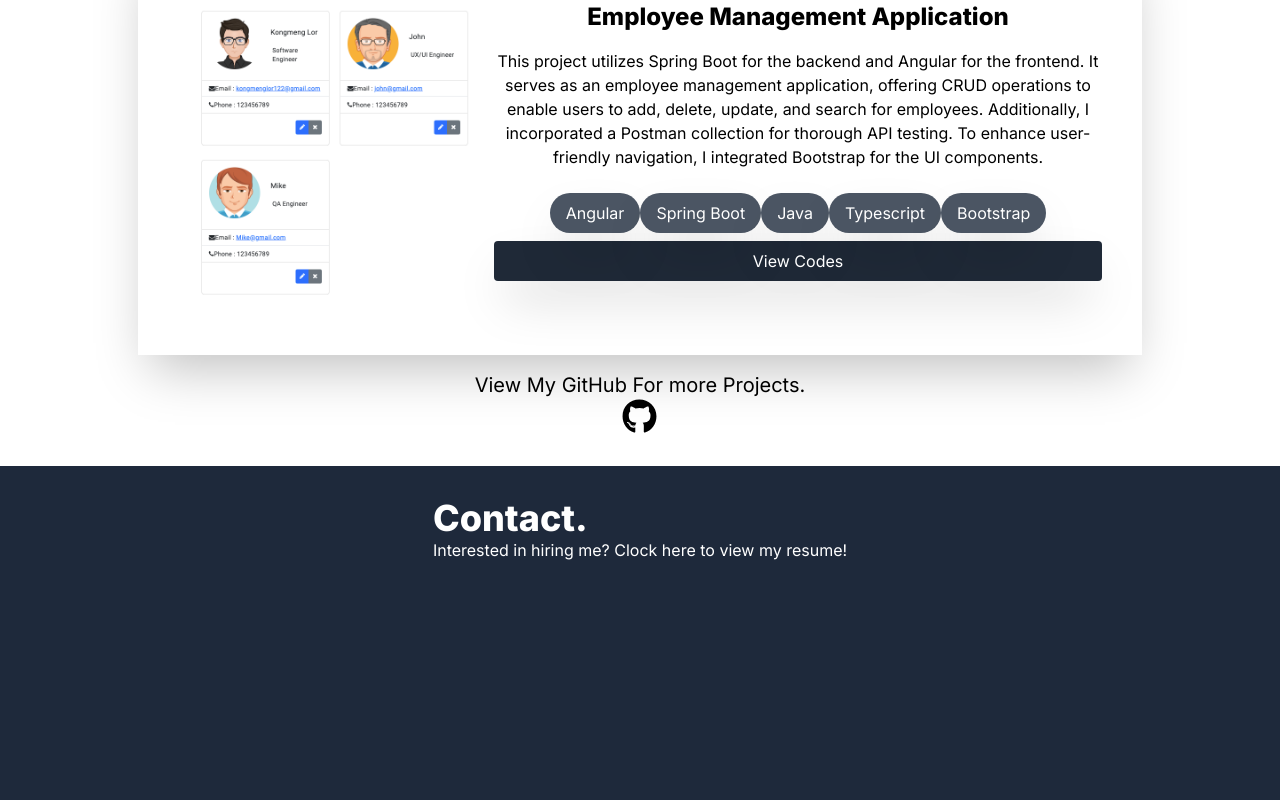
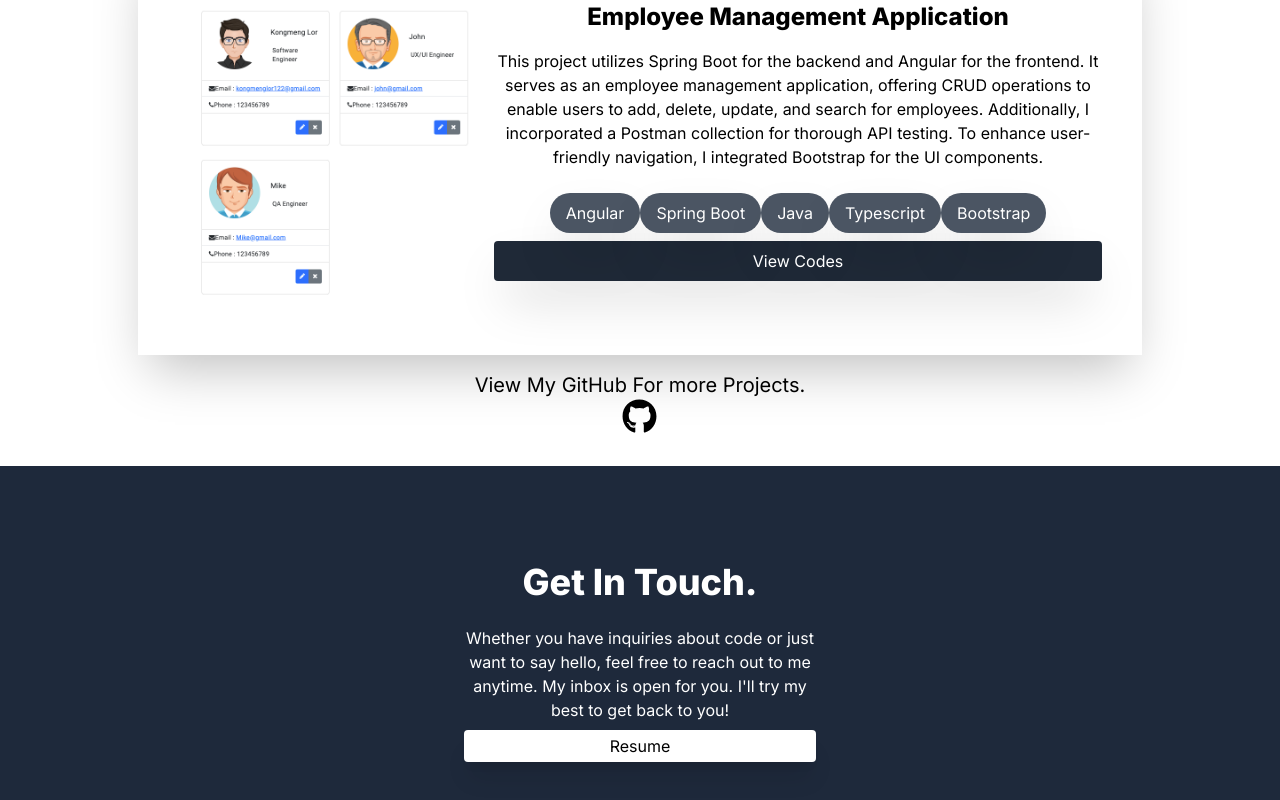
Before and after one commit to lorxx504-Kongmeng/final-portfolio, a Next.js app: page / in a window 1280 px wide. Shown: the part 4033-4833 px from the top of the page. Built offline with nearby package versions, Linux system fonts and the light colour scheme.

Commit message:
almost done, just need linkedin and github.

```diff
--- a/app/contact/page.jsx
+++ b/app/contact/page.jsx
@@ -1,15 +1,28 @@
 import React from 'react'
+import Link from 'next/link'
+import { FaLinkedin, FaGithub } from 'react-icons/fa';
 
 const Contact = () => {
   return (
-    <div className='h-screen w-full bg-slate-800 text-white'>
+    <div className='h-screen w-full bg-slate-800 text-white text-center break-normal'>
 
-      <div className='flex justify-center items-center py-8'>
+      <div className='flex justify-center py-24 w-full h-full mx-auto'>
         <div>
-          <h1 className='text-4xl font-extrabold'>Contact.</h1>
-          <div>
-            <p>Interested in hiring me? Clock here to view my resume!</p>
+          <h1 className='text-4xl font-extrabold'>Get In Touch.</h1>
+          <div className='flex justify-center w-[22rem] mt-6'>
+            <p>Whether you have inquiries about code or just want to say hello, feel free to reach out to me anytime. My inbox is open for you. I'll try my best to get back to you!</p>
           </div>
+
+          <div className='mt-2'>
+            <div className='shadow-xl rounded bg-white px-2 py-1 text-black' >
+                <Link href="/">Resume</Link>
+            </div>
+
+
+
+          </div>
+
+
         </div>
       </div>
     </div>
```
